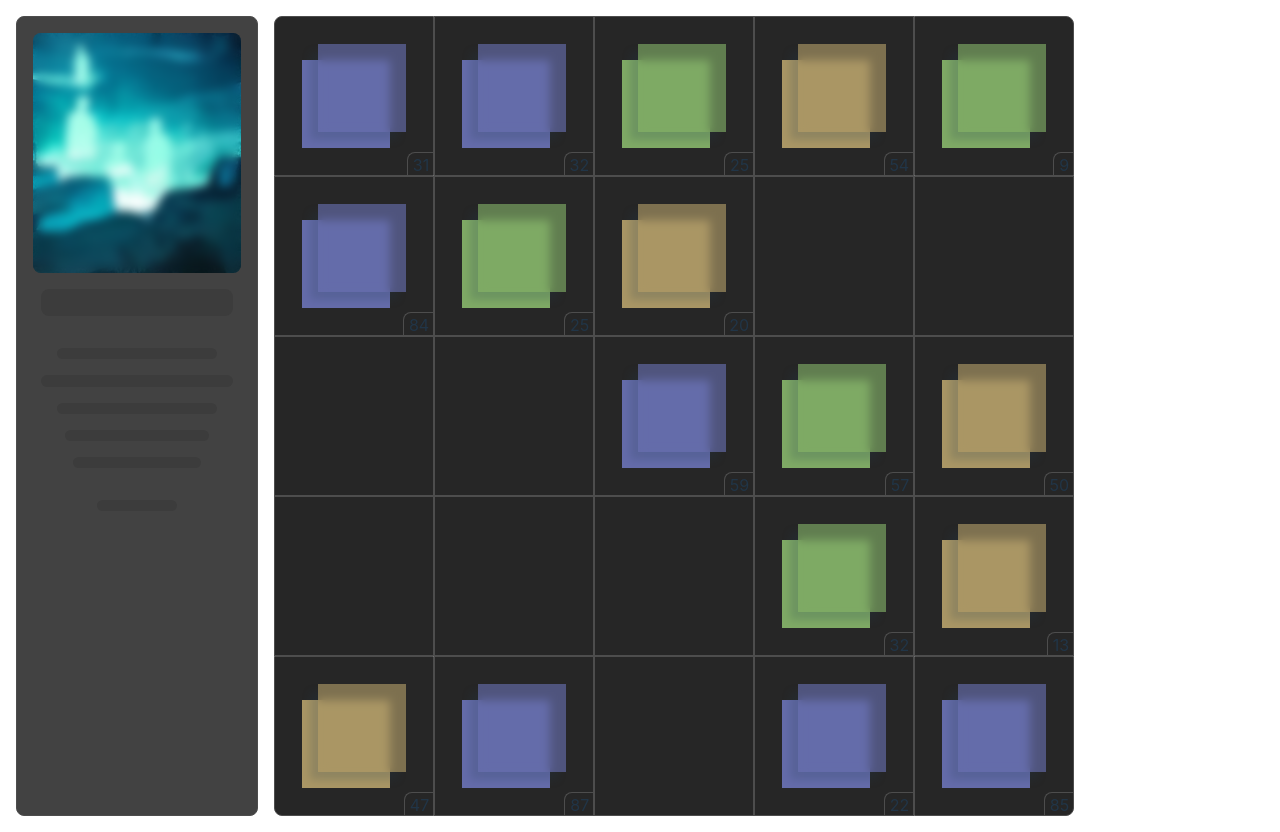
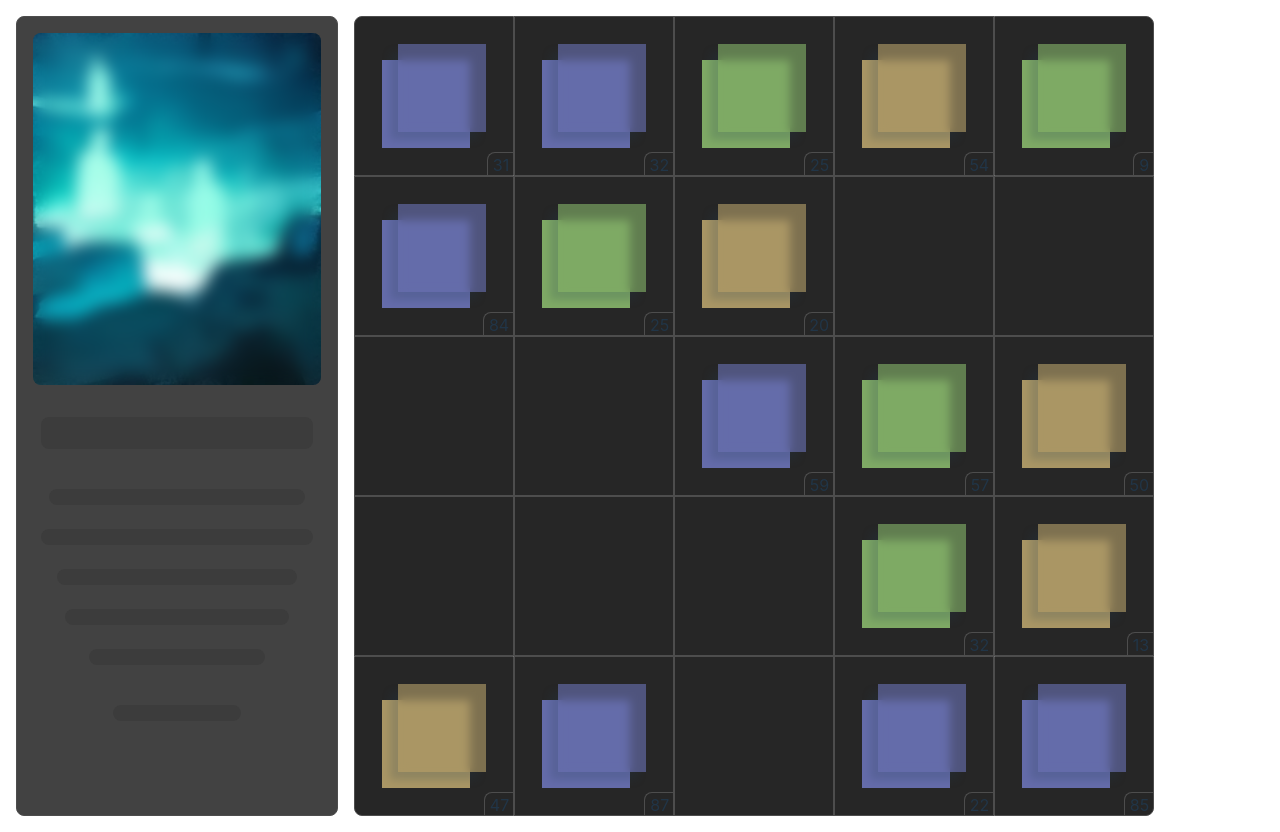
Before and after one commit to Dudarik/rtl_tz, a Vue app: page / in a window 1280 px wide. Built offline with nearby package versions, Linux system fonts and the light colour scheme.

Commit message:
refactor: some style

```diff
--- a/src/App.vue
+++ b/src/App.vue
@@ -85,13 +85,15 @@ const onDrop = (event: DragEvent) => {
           class="profile_image"
         />
       </div>
-      <Skeleton width="12rem" height="1.7rem" borderRadius=".5rem" />
-      <Skeleton width="10rem" height=".7rem" style="margin-top: 1rem" />
-      <Skeleton width="12rem" height=".7rem" />
-      <Skeleton width="10rem" height=".7rem" />
-      <Skeleton width="9rem" height=".7rem" />
-      <Skeleton width="8rem" height=".7rem" />
-      <Skeleton width="5rem" height=".7rem" style="margin-top: 1rem" />
+      <div class="user-info">
+        <Skeleton width="17rem" height="2rem" borderRadius=".5rem" />
+        <Skeleton width="16rem" height="1rem" style="margin-top: 1rem" />
+        <Skeleton width="17rem" height="1rem" />
+        <Skeleton width="15rem" height="1rem" />
+        <Skeleton width="14rem" height="1rem" />
+        <Skeleton width="11rem" height="1rem" />
+        <Skeleton width="8rem" height="1rem" style="margin-top: 1rem" />
+      </div>
     </Substrate>
     <div
       class="card_board"
@@ -140,8 +142,8 @@ const onDrop = (event: DragEvent) => {
       align-items: center;
       justify-content: center;
 
-      width: 13rem;
-      height: 15rem;
+      width: 18rem;
+      height: 22rem;
 
       overflow: hidden;
       //for safari
@@ -159,8 +161,8 @@ const onDrop = (event: DragEvent) => {
 
         background-color: transparent;
 
-        backdrop-filter: blur(5px);
-        -webkit-backdrop-filter: blur(5px);
+        backdrop-filter: blur(8px);
+        -webkit-backdrop-filter: blur(8px);
       }
 
       .profile_image {
@@ -168,6 +170,17 @@ const onDrop = (event: DragEvent) => {
         width: 100%;
         height: 100%;
       }
+    }
+    .user-info {
+      display: flex;
+      align-items: center;
+      justify-content: center;
+
+      flex-direction: column;
+
+      gap: 1.5rem;
+
+      margin-top: 1rem;
     }
   }
 
```
